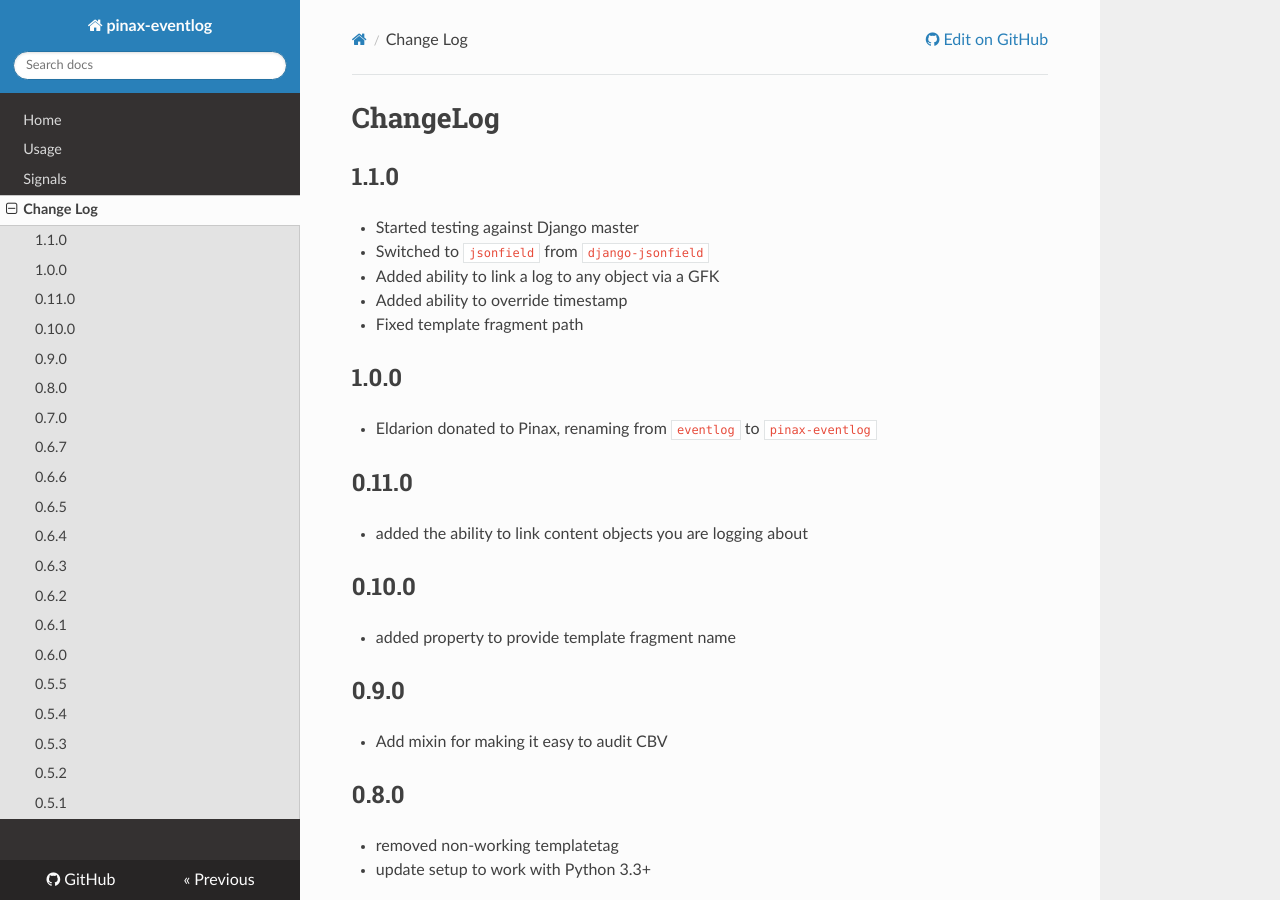
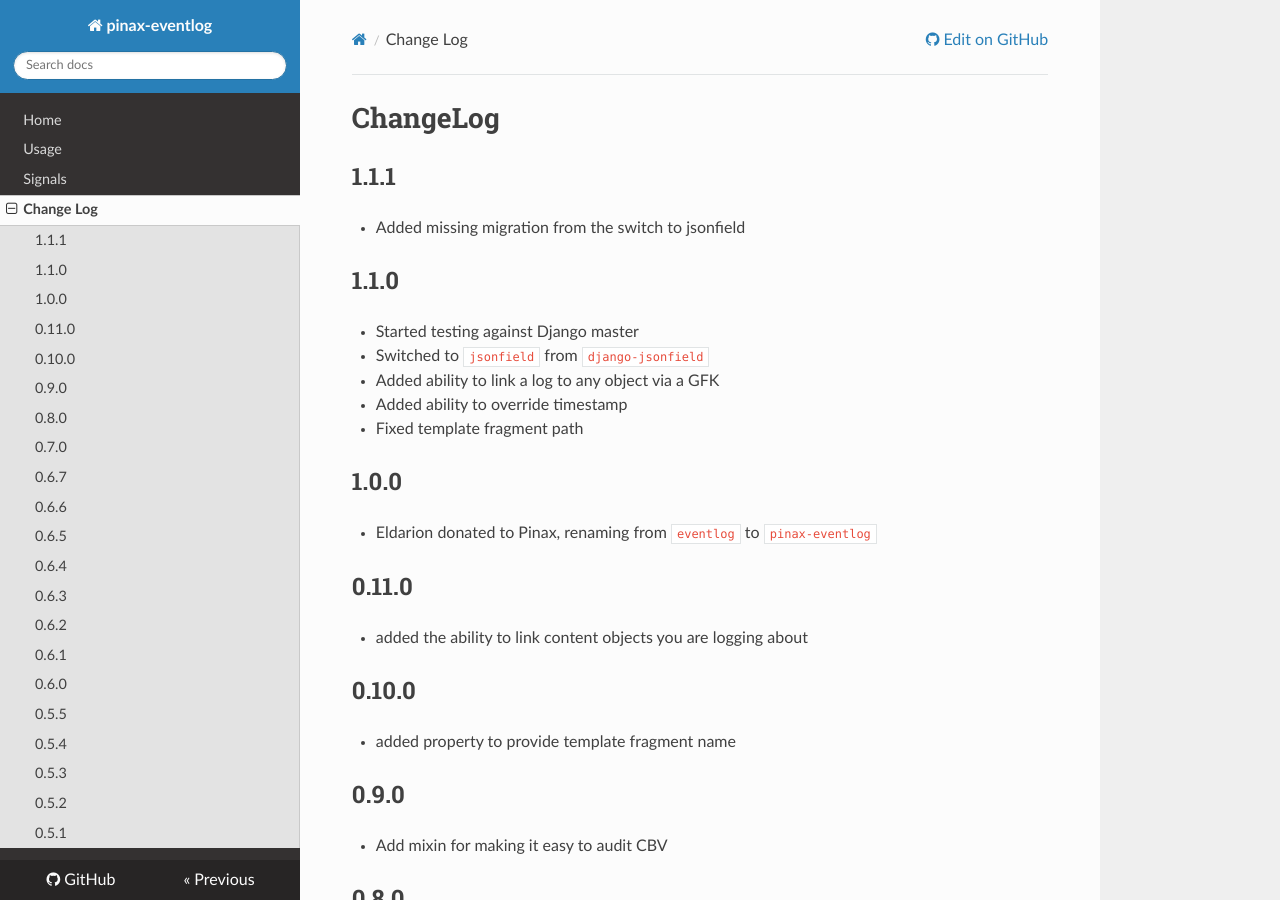
Before and after one commit to pinax/pinax-eventlog, an MkDocs documentation site: the page built from docs/changelog.md, in a window 1280 px wide and 900 px high. Built offline with MkDocs 1.6.1, drawn with Linux system fonts in a browser that asks for light colours; nearby versions of some CDN libraries; old or Windows-style settings are respelled for this version of MkDocs.

Commit message:
backfilled last release changelog

```diff
--- a/docs/changelog.md
+++ b/docs/changelog.md
@@ -1,4 +1,9 @@
 # ChangeLog
+
+## 1.1.1
+
+ - Added missing migration from the switch to jsonfield
+
 
 ## 1.1.0
 
```
